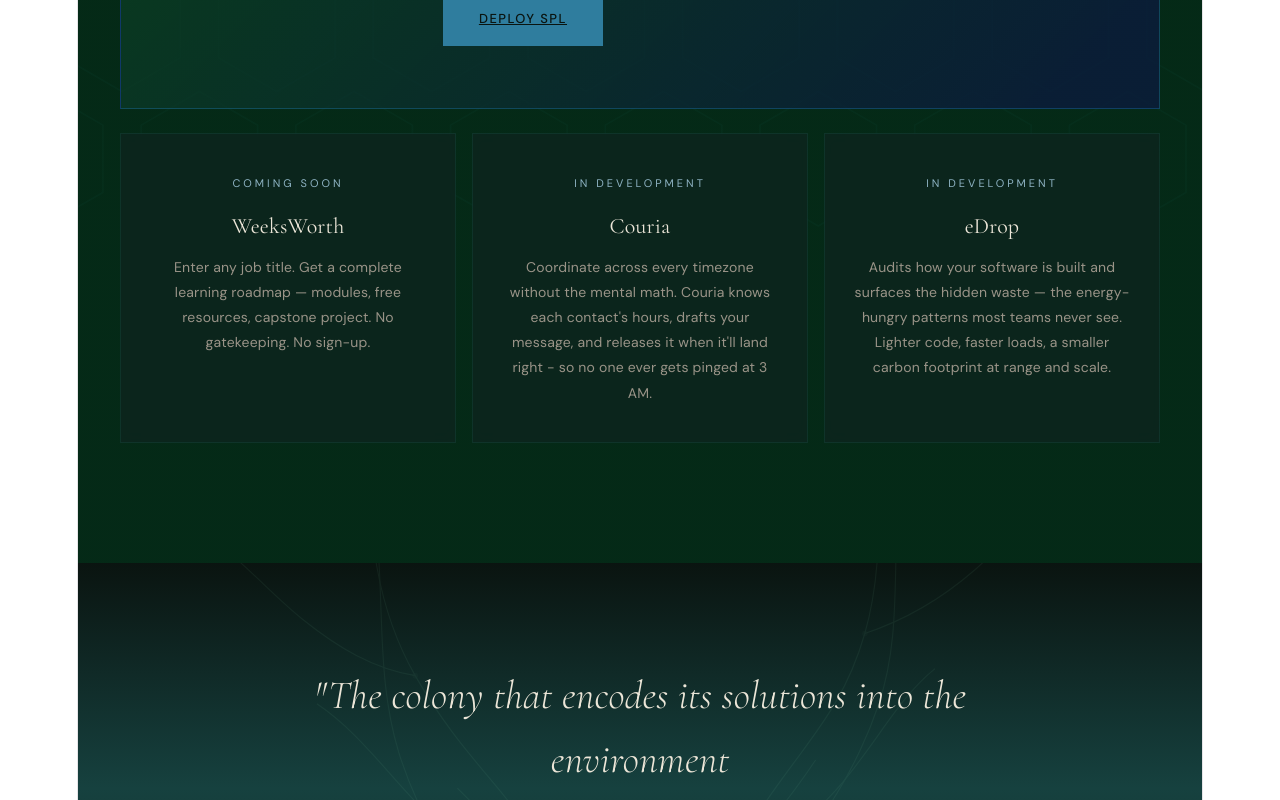
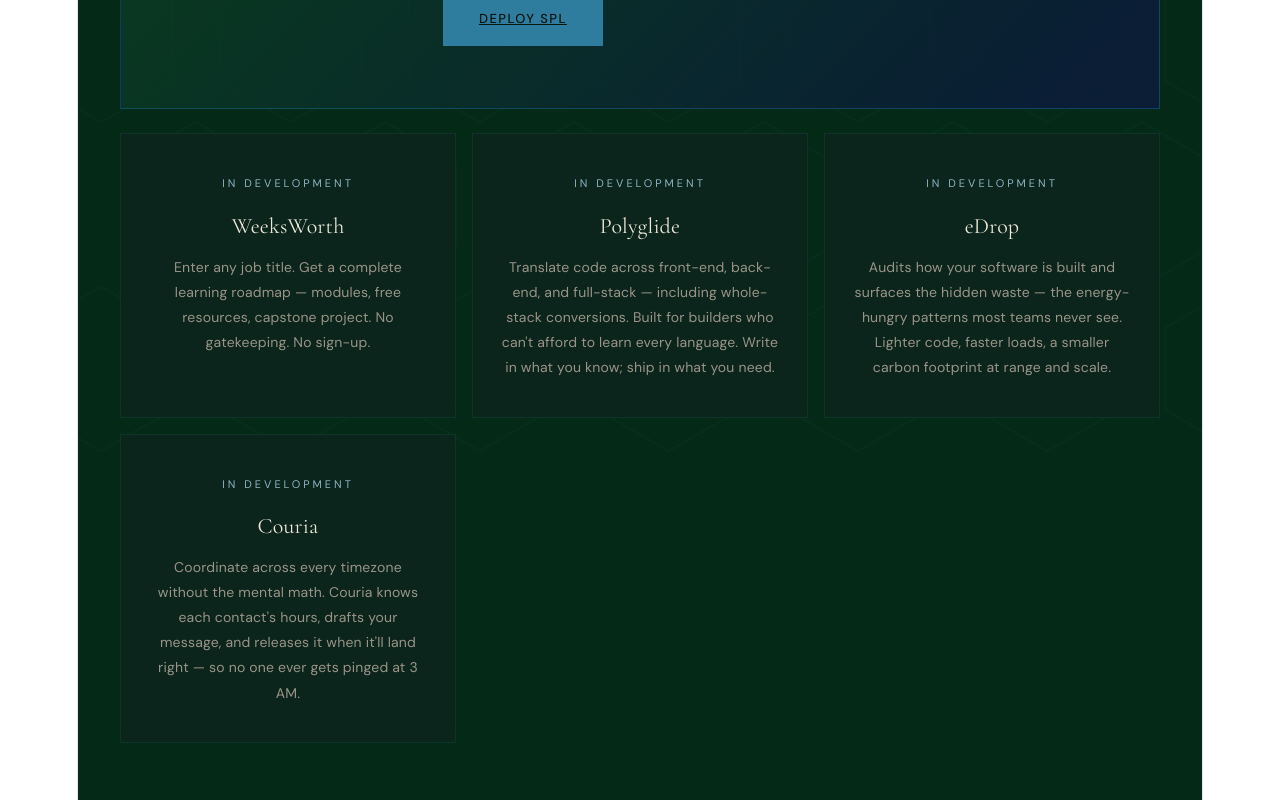
Before and after one commit to TheRealNikki/dasein-bridge, a React (Vite) app: page / in a window 1280 px wide. Shown: the part 5600-6400 px from the top of the page. Built offline with nearby package versions, Linux system fonts and the light colour scheme.

Commit message:
app boxes updated to in dev

```diff
--- a/src/DaseinBridge.jsx
+++ b/src/DaseinBridge.jsx
@@ -541,10 +541,11 @@ style={{ padding: "32px 28px", height: "100%", cursor: "pointer" }}
 
           <div style={{ display: "grid", gridTemplateColumns: "repeat(3, 1fr)", gap: 16 }} className="grid-3">
             {[
-              { tag: "Coming Soon", title: "WeeksWorth", desc: "Enter any job title. Get a complete learning roadmap — modules, free resources, capstone project. No gatekeeping. No sign-up." },
-              { tag: "In Development", title: "Couria", desc: "Coordinate across every timezone without the mental math. Couria knows each contact's hours, drafts your message, and releases it when it'll land right - so no one ever gets pinged at 3 AM." },
-              { tag: "In Development", title: "eDrop", desc: "Audits how your software is built and surfaces the hidden waste — the energy-hungry patterns most teams never see. Lighter code, faster loads, a smaller carbon footprint at range and scale." }
-            ].map((item, i) => (
+  { tag: "In Development", title: "WeeksWorth", desc: "Enter any job title. Get a complete learning roadmap — modules, free resources, capstone project. No gatekeeping. No sign-up." },
+  { tag: "In Development", title: "Polyglide", desc: "Translate code across front-end, back-end, and full-stack — including whole-stack conversions. Built for builders who can't afford to learn every language. Write in what you know; ship in what you need." },
+  { tag: "In Development", title: "eDrop", desc: "Audits how your software is built and surfaces the hidden waste — the energy-hungry patterns most teams never see. Lighter code, faster loads, a smaller carbon footprint at range and scale." },
+  { tag: "In Development", title: "Couria", desc: "Coordinate across every timezone without the mental math. Couria knows each contact's hours, drafts your message, and releases it when it'll land right — so no one ever gets pinged at 3 AM." }
+].map((item, i) => (
               <Reveal key={i} delay={0.1 * (i + 1)}>
                 <div className="card-dark" style={{ padding: "36px 28px", height: "100%" }}>
                   <div className="label" style={{ marginBottom: 16 }}>{item.tag}</div>
```
